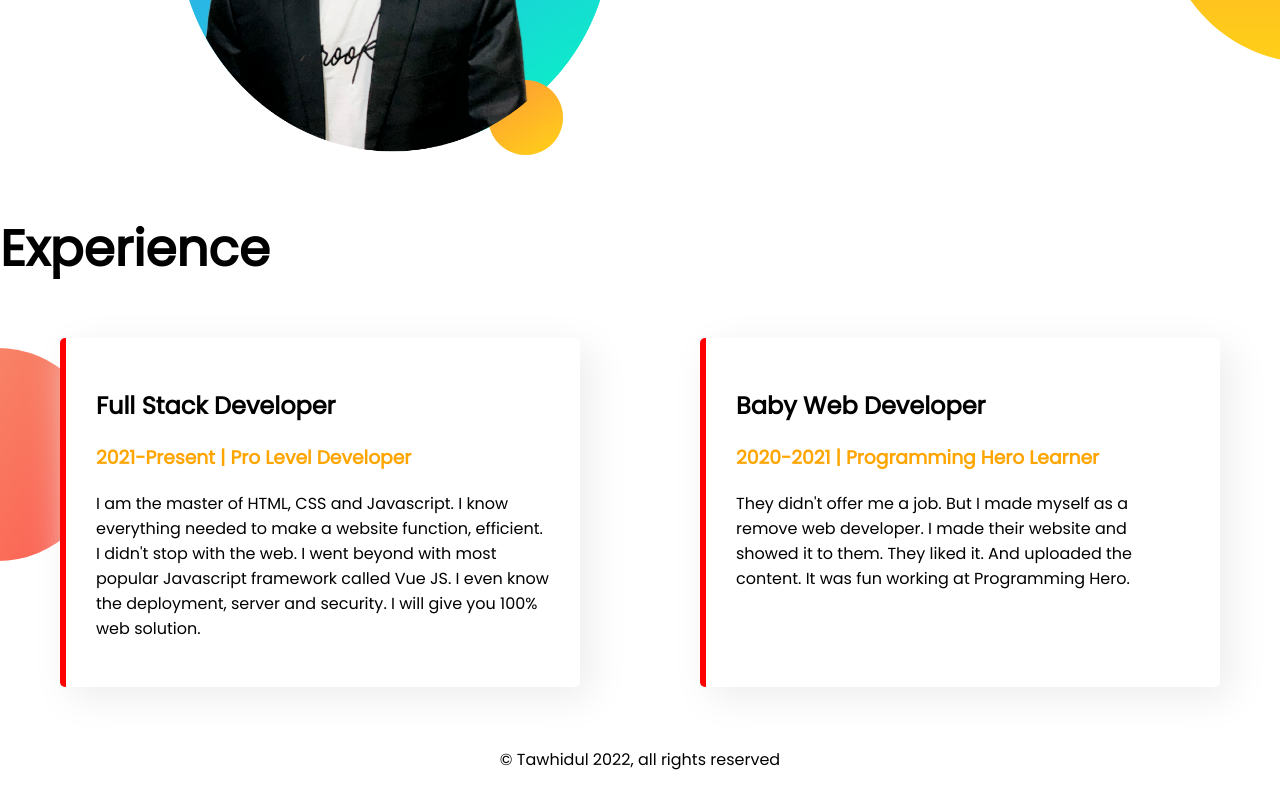
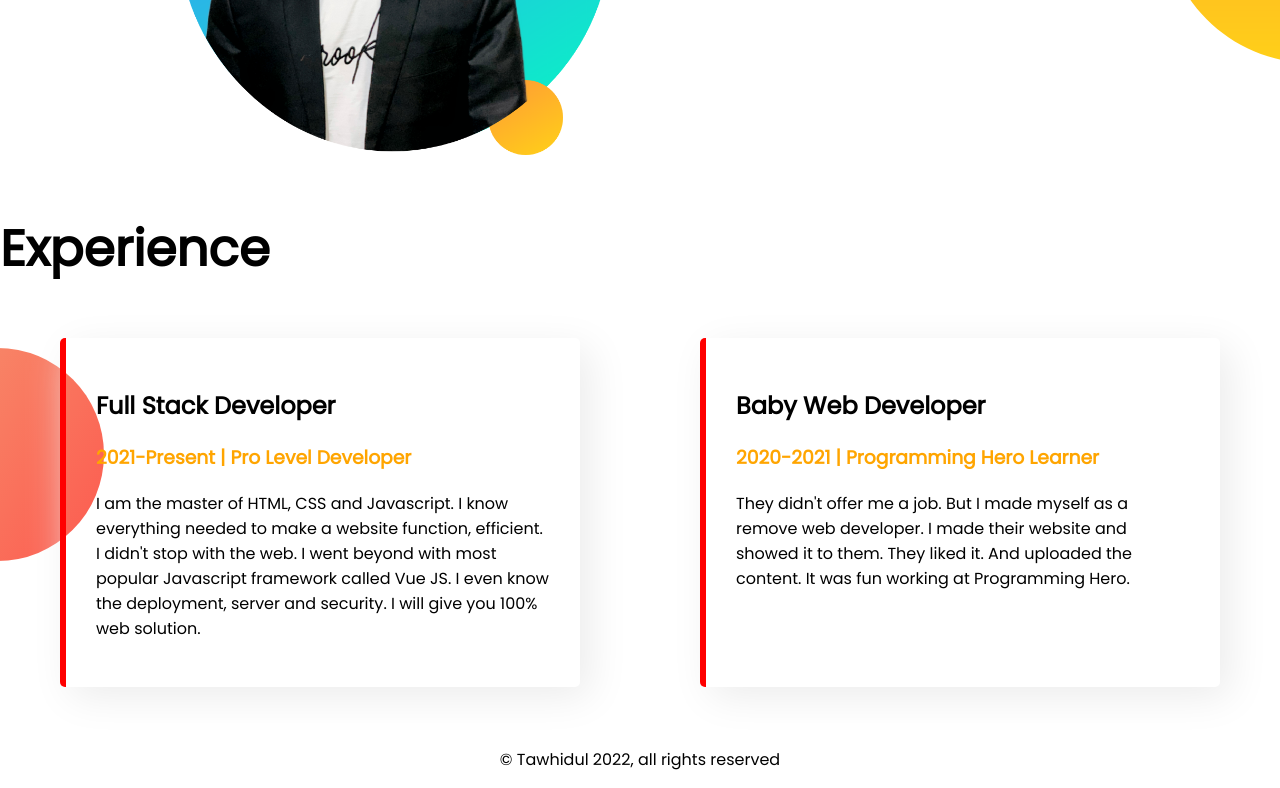
Before and after one commit to tawhidulshehzad/developer-portfolio, a plain HTML site: page index.html in a window 1280 px wide. Shown: the part 922-1710 px from the top of the page. Drawn offline with Linux system fonts and the light colour scheme.

Commit message:
last chance

```diff
--- a/style.css
+++ b/style.css
@@ -38,22 +38,19 @@ h1 {
   background-image: url(images/dream-bg.png);
   background-repeat: no-repeat;
   background-position: right;
-
 }
 .experience {
   background-image: url(images/exp-bg.png);
   background-repeat: no-repeat;
   background-position: left;
-
 }
 .exd {
-  background-color: #ffffff;
+
   box-shadow: 10px 10px 40px #ececec;
   margin: 10px 60px;
   border-left: 6px solid red;
   border-radius: 5px;
   padding: 30px;
-
 }
 footer {
   text-align: center;
```
Also changed, not shown: index.html (+3 -5 lines).
